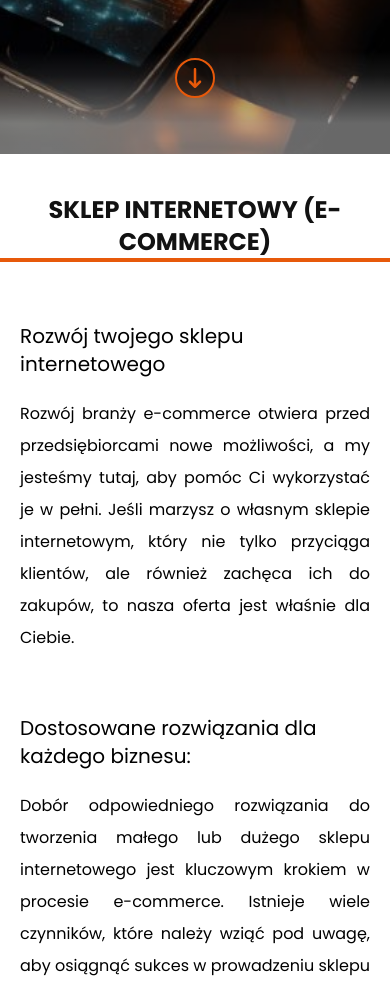
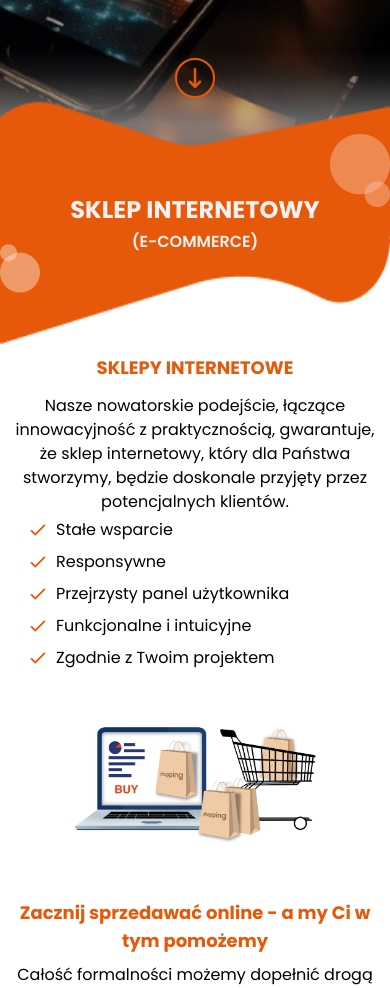
Before and after one commit to Engarr/modezp, a Next.js app: page /uslugi/sklep in a window 390 px wide. Shown: the part 720-1708 px from the top of the page. Built offline with nearby package versions, Linux system fonts and the light colour scheme.

Commit message:
modify sklep page

```diff
--- /dev/null
+++ b/src/app/uslugi/sklep/components/more-info.tsx
@@ -0,0 +1,43 @@
+import SectionTitle from '@/components/section-header';
+import React from 'react';
+
+const moreInfoData = [
+  {
+    title: 'Rozwój twojego sklepu internetowego',
+    text: 'Rozwój branży e-commerce otwiera przed przedsiębiorcami nowe możliwości, a my jesteśmy tutaj, aby pomóc Ci wykorzystać je w pełni. Jeśli marzysz o własnym sklepie internetowym, który nie tylko przyciąga klientów, ale również zachęca ich do zakupów, to nasza oferta jest właśnie dla Ciebie.',
+  },
+  {
+    title: 'Dostosowane rozwiązania dla każdego biznesu:',
+    text: 'Dobór odpowiedniego rozwiązania do tworzenia małego lub dużego sklepu internetowego jest kluczowym krokiem w procesie e-commerce. Istnieje wiele czynników, które należy wziąć pod uwagę, aby osiągnąć sukces w prowadzeniu sklepu online. Po pierwsze, ważne jest zrozumienie swoich potrzeb i celów biznesowych. Małe sklepy mogą skorzystać z prostszych, gotowych platform e-commerce, takich jak Shopify lub WooCommerce, które oferują wiele gotowych rozwiązań i są stosunkowo łatwe w obsłudze. Dla większych sklepów, które mają bardziej zaawansowane wymagania, rozważenie niestandardowych rozwiązań opartych na systemach takich jak Magento lub PrestaShop może być konieczne. Należy także rozważyć kwestie budżetowe i koszty utrzymania sklepu internetowego. W zależności od wybranej platformy, mogą pojawić się koszty licencji, hostingowe oraz opłaty za dodatkowe funkcje. Dlatego ważne jest oszacowanie, ile można przeznaczyć na rozwijanie i utrzymanie sklepu online.',
+  },
+  {
+    title: 'Tworzenie doświadczenia użytkownika i zwiększanie sprzedaży',
+    text: 'Dobór odpowiedniego rozwiązania do tworzenia małego lub dużego sklepu internetowego jest kluczowym krokiem w procesie e-commerce. Istnieje wiele czynników, które należy wziąć pod uwagę, aby osiągnąć sukces w prowadzeniu sklepu online. Po pierwsze, ważne jest zrozumienie swoich potrzeb i celów biznesowych. Małe sklepy mogą skorzystać z prostszych, gotowych platform e-commerce, takich jak Shopify lub WooCommerce, które oferują wiele gotowych rozwiązań i są stosunkowo łatwe w obsłudze. Dla większych sklepów, które mają bardziej zaawansowane wymagania, rozważenie niestandardowych rozwiązań opartych na systemach takich jak Magento lub PrestaShop może być konieczne. Należy także rozważyć kwestie budżetowe i koszty utrzymania sklepu internetowego. W zależności od wybranej platformy, mogą pojawić się koszty licencji, hostingowe oraz opłaty za dodatkowe funkcje. Dlatego ważne jest oszacowanie, ile można przeznaczyć na rozwijanie i utrzymanie sklepu online.',
+  },
+  {
+    title: 'Wsparcie na każdym etapie Twojej drogi w E-commerce',
+    text: 'Pamiętaj, że stworzenie sklepu internetowego to dopiero początek Twojej drogi w e-commerce. Chętnie będziemy Cię wspierać na każdym etapie, pomagając przekształcić odwiedzających w lojalnych klientów. Zacznijmy razem tworzyć Twoją przyszłość w świecie cyfrowego handlu!',
+  },
+];
+
+const MoreInfo = () => {
+  return (
+    <div className='container left-1/2 relative -translate-x-1/2  mb-20'>
+      <SectionTitle style=' text-center md:text-start my-[50px]'>
+        Dowiedz się więcej
+      </SectionTitle>
+      {moreInfoData.map((info, index) => (
+        <div key={index} className='my-4  w-full'>
+          <div className='relative left-1/2 -translate-x-1/2 w-full  lg:w-3/4 px-4 lg:px-0 '>
+            <h5 className='mb-2 text-base lg:text-xl font-semibold'>
+              {info.title}
+            </h5>
+            <p className='text-sm '>{info.text}</p>
+          </div>
+        </div>
+      ))}
+    </div>
+  );
+};
+
+export default MoreInfo;
--- a/src/app/uslugi/sklep/page.tsx
+++ b/src/app/uslugi/sklep/page.tsx
@@ -1,3 +1,5 @@
+'use client';
+
 import Image from 'next/image';
 import React from 'react';
 import SectionTitle from '@/components/section-header';
@@ -5,6 +7,10 @@ import Contact from '@/app/components/contact';
 import ScrollDownBtn from '@/ui/scroll-down-btn';
 import Link from 'next/link';
 import ServicesNav from '../component/services-nav';
+import { motion } from 'framer-motion';
+import { IoMdCheckmark } from 'react-icons/io';
+import { WhyUsCard } from '../strona-internetowa/components/ending-section';
+import MoreInfo from './components/more-info';
 
 const Shop = () => {
   return (
@@ -55,77 +61,172 @@ const Shop = () => {
 
         <ScrollDownBtn />
       </section>
-      <section
-        className='relative container mx-auto pb-20 min-h-[65vh]'
-        id='second-section'>
-        <div className='w-[100%] md:w-[50%] sm:px-5 flex flex-col justify-between text-center sm:text-left'>
-          <SectionTitle>sklep internetowy (e-commerce)</SectionTitle>
+      <div className='w-full relative '>
+        <div className='relative'>
+          <Image
+            alt=''
+            src='/transition.png'
+            width={1940}
+            height={603}
+            className='hidden lg:inline-block lg:absolute w-full h-full min-h-[300px]  lg:h-[450px] top-[-160px]'
+          />
+          <Image
+            alt=''
+            src='/mobile-transition.png'
+            width={1940}
+            height={403}
+            className='absolute w-full h-[250px] top-[-100px] lg:hidden '
+          />
         </div>
-        <div className='mx-5 text-md xl:mx-80 xl:text-lg'>
-          <div className='mt-10'>
-            <h2 className='text-xl sm:text-2xl pb-5'>
-              Rozwój twojego sklepu internetowego
-            </h2>
-            <p className='pb-5 leading-8 text-justify'>
-              Rozwój branży e-commerce otwiera przed przedsiębiorcami nowe
-              możliwości, a my jesteśmy tutaj, aby pomóc Ci wykorzystać je w
-              pełni. Jeśli marzysz o własnym sklepie internetowym, który nie
-              tylko przyciąga klientów, ale również zachęca ich do zakupów, to
-              nasza oferta jest właśnie dla Ciebie.
-            </p>
-          </div>
-          <div className='mt-10'>
-            <h2 className='text-xl sm:text-2xl pb-5'>
-              Dostosowane rozwiązania dla każdego biznesu:
-            </h2>
-            <p className='pb-5 leading-8 text-justify'>
-              Dobór odpowiedniego rozwiązania do tworzenia małego lub dużego
-              sklepu internetowego jest kluczowym krokiem w procesie e-commerce.
-              Istnieje wiele czynników, które należy wziąć pod uwagę, aby
-              osiągnąć sukces w prowadzeniu sklepu online. Po pierwsze, ważne
-              jest zrozumienie swoich potrzeb i celów biznesowych. Małe sklepy
-              mogą skorzystać z prostszych, gotowych platform e-commerce, takich
-              jak Shopify lub WooCommerce, które oferują wiele gotowych
-              rozwiązań i są stosunkowo łatwe w obsłudze. Dla większych sklepów,
-              które mają bardziej zaawansowane wymagania, rozważenie
-              niestandardowych rozwiązań opartych na systemach takich jak
-              Magento lub PrestaShop może być konieczne.
-            </p>
-            <p className='pb-5 leading-8 text-justify'>
-              Należy także rozważyć kwestie budżetowe i koszty utrzymania sklepu
-              internetowego. W zależności od wybranej platformy, mogą pojawić
-              się koszty licencji, hostingowe oraz opłaty za dodatkowe funkcje.
-              Dlatego ważne jest oszacowanie, ile można przeznaczyć na
-              rozwijanie i utrzymanie sklepu online.
-            </p>
-          </div>
-          <div className='mt-10'>
-            <h2 className='text-xl sm:text-2xl pb-5'>
-              Tworzenie doświadczenia użytkownika i zwiększanie sprzedaży
-            </h2>
-            <p className='pb-5 leading-8 text-justify'>
-              Tworzenie sklepu internetowego to nie tylko kwestia techniczna. To
-              także budowanie doświadczenia użytkownika, które zachęca do
-              dłuższego przebywania na stronie i powracania. Zrozumienie i
-              spełnienie oczekiwań klientów to klucz do zwiększenia sprzedaży.
-              Dlatego oferujemy integrację z zaawansowanymi systemami płatności,
-              takimi jak PayU czy PayByLink, które znacznie ułatwiają proces
-              zakupowy.
-            </p>
-          </div>
-          <div className='mt-10'>
-            <h2 className='text-xl sm:text-2xl pb-5'>
-              Wsparcie na każdym etapie Twojej drogi w E-commerce
-            </h2>
-            <p className='pb-5 leading-8 text-justify'>
-              Pamiętaj, że stworzenie sklepu internetowego to dopiero początek
-              Twojej drogi w e-commerce. Chętnie będziemy Cię wspierać na każdym
-              etapie, pomagając przekształcić odwiedzających w lojalnych
-              klientów. Zacznijmy razem tworzyć Twoją przyszłość w świecie
-              cyfrowego handlu!
-            </p>
+      </div>
+      <section className='  relative mb-[100px]' id='second-section'>
+        <div className='container  mx-auto  relative  '>
+          <Image
+            alt=''
+            src='/decoration.png'
+            width={214}
+            height={259}
+            className='absolute w-[40px] lg:w-[100px] top-[50px] lg:top-[100px] rotate-180 opacity-80'
+          />
+          <Image
+            alt=''
+            src='/decoration.png'
+            width={214}
+            height={259}
+            className='absolute w-[60px] lg:w-[200px] top-[-60px] lg:top-[-20px] right-0 opacity-60 z-40 '
+          />
+          <div className='w-[100%] md:w-[50%] sm:px-5 flex flex-col justify-between text-center sm:text-left'>
+            <SectionTitle style='text-main-bright-color border-b-transparent mb-0'>
+              SKLEP INTERNETOWY
+            </SectionTitle>
+            <span className='mt-[-20px] text-main-bright-color font-semibold lg:text-2xl'>
+              {' '}
+              (E-COMMERCE)
+            </span>
           </div>
         </div>
+        <motion.div
+          className='container left-1/2 relative -translate-x-1/2 mt-[100px] lg:mt-[200px]'
+          initial={{ opacity: 0 }}
+          whileInView={{ opacity: 1 }}
+          viewport={{ once: true }}>
+          <div className='  relative grid grid-cols-1 lg:grid-cols-2 px-2 gap-5 lg:gap-0 '>
+            <div className=' relative  lg:max-w-[500px] flex flex-col gap-1 lg:gap-4 text-center lg:text-start'>
+              <h4 className='text-main-color font-bold text-lg lg:text-3xl mb-2'>
+                SKLEPY INTERNETOWE
+              </h4>
+              <p className='text-base lg:text-xl '>
+                Nasze nowatorskie podejście, łączące innowacyjność z
+                praktycznością, gwarantuje, że sklep internetowy, który dla
+                Państwa stworzymy, będzie doskonale przyjęty przez potencjalnych
+                klientów.
+              </p>
+              <ul className='flex flex-col gap-2  text-base lg:text-2xl items-start px-5 lg:px-0'>
+                <li className='flex items-center justify-start'>
+                  <IoMdCheckmark className='text-main-color text-[20px] lg:text-[30px]' />
+                  <span className='ml-2'>Stałe wsparcie</span>
+                </li>
+                <li className='flex items-center justify-start'>
+                  <IoMdCheckmark className='text-main-color text-[20px] lg:text-[30px]' />
+                  <span className='ml-2'>Responsywne</span>
+                </li>
+                <li className='flex items-center justify-start'>
+                  <IoMdCheckmark className='text-main-color text-[20px] lg:text-[30px]' />
+                  <span className='ml-2'>Przejrzysty panel użytkownika</span>
+                </li>
+                <li className='flex items-center justify-start'>
+                  <IoMdCheckmark className='text-main-color text-[20px] lg:text-[30px]' />
+                  <span className='ml-2'>Funkcjonalne i intuicyjne</span>
+                </li>
+                <li className='flex items-center justify-start'>
+                  <IoMdCheckmark className='text-main-color text-[20px] lg:text-[30px]' />
+                  <span className='ml-2'>Zgodnie z Twoim projektem</span>
+                </li>
+              </ul>
+            </div>
+            <div className=''>
+              <div className=''>
+                <Image
+                  alt=''
+                  src='/ecommerce.png'
+                  width={571.67}
+                  height={476.77}
+                  className=' w-[300px] lg:w-[800px] left-1/2 lg:left-[40%] relative -translate-x-1/2'
+                />
+              </div>
+            </div>
+          </div>
+
+          <div className='  py-10 text-center lg:text-start px-1'>
+            <h5 className='text-main-color font-bold text-lg lg:text-3xl mb-2 '>
+              Zacznij sprzedawać online - a my Ci w tym pomożemy{' '}
+            </h5>
+            <p className='text-base lg:text-xl max-w-[700px]  lg:px-0'>
+              Całość formalności możemy dopełnić drogą telefoniczną lub
+              e-mailową. Dzięki temu oszczędzisz swój czas oraz pieniądze.
+              Zachęcamy do skontaktowania się z nami.
+            </p>
+            <Link href='/formularz-zgloszeniowy'>
+              <motion.button
+                whileTap={{ scale: 0.95 }}
+                whileHover={{
+                  scale: 1.05,
+                }}
+                className='relative bg-button-background text-white  py-2.5 px-6 rounded-3xl  hover:bg-button-background-hover transition-all uppercase mt-5'>
+                Formularz zgłoszeniowy{' '}
+              </motion.button>
+            </Link>
+          </div>
+        </motion.div>
+        <div className=' mt-[50px] lg:mt-[100px]'>
+          <div className='absolute w-full '>
+            <Image
+              alt=''
+              src='/transition-second.png'
+              width={1940}
+              height={603}
+              className='hidden md:inline-block md:absolute w-full h-full min-h-[400px] top-[-100px] '
+            />
+            <Image
+              alt=''
+              src='/mobile-transition-second.png'
+              width={320}
+              height={403}
+              className='absolute w-full top-[0px] md:hidden h-full min-h-[500px]'
+            />
+            <Image
+              alt=''
+              src='/decoration.png'
+              width={214}
+              height={259}
+              className='absolute w-[80px] top-[400px] lg:top-[100px] rotate-45 opacity-60 left-[50px] lg:left-[10px]'
+            />
+            <Image
+              alt=''
+              src='/decoration.png'
+              width={214}
+              height={259}
+              className='absolute w-[100px] lg:w-[150px] lg:top-[-100px]  top-[-50px] right-0 opacity-50 rotate-90'
+            />
+          </div>
+
+          <div className='container mx-auto py-10 lg:py-20 mb-10 relative '>
+            <SectionTitle style='text-main-bright-color border-b-transparent text-center md:text-start mb-10'>
+              Co wyróżni Twoj sklep?{' '}
+            </SectionTitle>
+
+            <motion.div
+              className=' w-full h-full relative  flex items-center justify-center gap-2 lg:gap-20 flex-col md:flex-row'
+              initial={{ opacity: 0 }}
+              whileInView={{ opacity: 1 }}
+              viewport={{ once: true }}>
+              <WhyUsCard text='Przejrzystość' />
+              <WhyUsCard text='Funkcjonalność' />
+              <WhyUsCard text='Nowoczesność' />
+            </motion.div>
+          </div>
+        </div>
+        <MoreInfo />
       </section>
       <Contact />
     </div>
--- a/src/app/uslugi/strona-internetowa/componetns/ending-section.tsx
+++ b/src/app/uslugi/strona-internetowa/components/ending-section.tsx
@@ -130,7 +130,7 @@ export default EndingSection;
 type WhyUsCardType = {
   text: string;
 };
-const WhyUsCard = ({ text }: WhyUsCardType) => {
+export const WhyUsCard = ({ text }: WhyUsCardType) => {
   return (
     <div className='bg-main-bright-color w-full h-[100px] lg:w-[330px] lg:h-[200px] rounded-[200px] flex justify-center items-center shadow-2xl px-[10px] py-[15px]'>
       <p className='text-base lg:text-xl xl:text-2xl font-semibold'>{text}</p>
--- a/src/app/uslugi/strona-internetowa/page.tsx
+++ b/src/app/uslugi/strona-internetowa/page.tsx
@@ -5,9 +5,9 @@ import SectionTitle from '@/components/section-header';
 import Contact from '@/app/components/contact';
 import ScrollDownBtn from '@/ui/scroll-down-btn';
 import Link from 'next/link';
-import ScrollBar from './componetns/scroll-bar';
-import StepCard from './componetns/step-card';
-import EndingSection from './componetns/ending-section';
+import ScrollBar from './components/scroll-bar';
+import StepCard from './components/step-card';
+import EndingSection from './components/ending-section';
 import ServicesNav from '../component/services-nav';
 
 const WordPress = () => {
```
Also changed, not shown: public/ecommerce.png (added), src/app/uslugi/strona-internetowa/components/scroll-bar.tsx (renamed from src/app/uslugi/strona-internetowa/componetns/scroll-bar.tsx), src/app/uslugi/strona-internetowa/components/step-card.tsx (renamed from src/app/uslugi/strona-internetowa/componetns/step-card.tsx).
